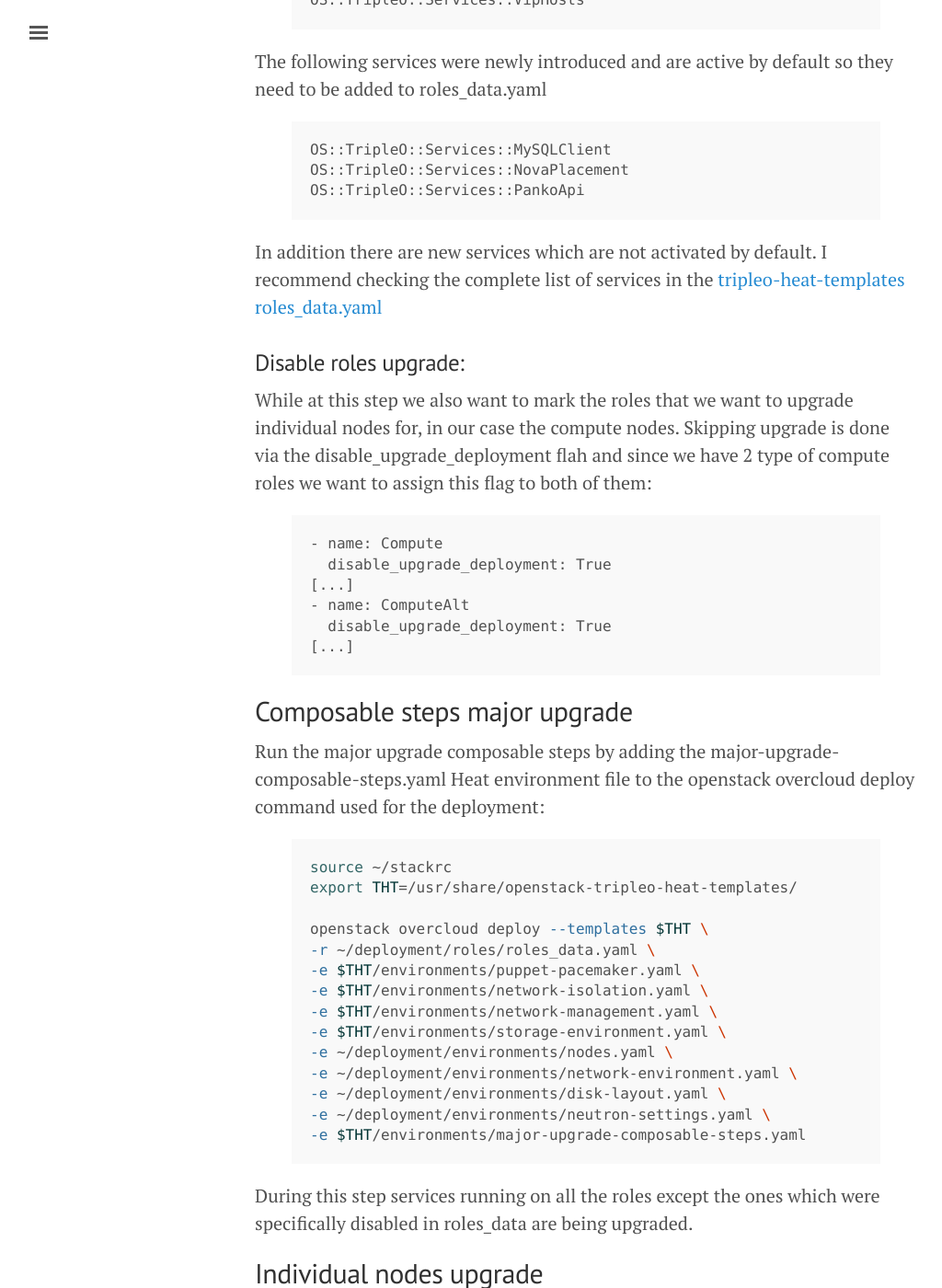
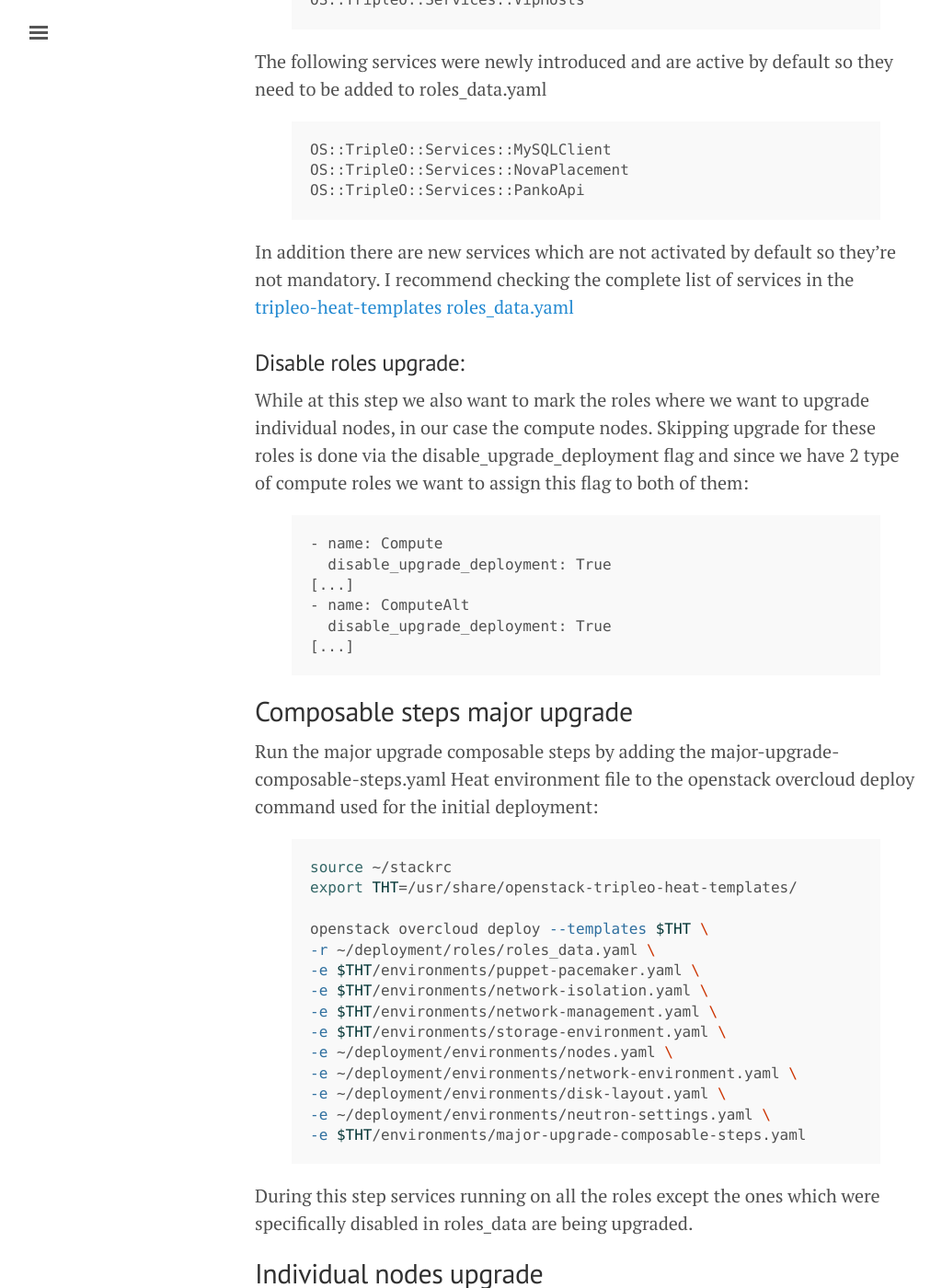
Before and after one commit to mcornea/mcornea.github.io, a Jekyll site: the page built from _posts/2017-05-14-newton-ocata-tripleo-upgrade.markdown, in a window 1280 px wide and 1400 px high, scrolled down 4077 px. Shown: the whole window at 92% size, without its empty margins (3-1027 px from the left). Built offline with Jekyll 4.4.1, drawn with Linux system fonts in a browser that asks for light colours; comment, search, counter and statistics services are not loaded; some of the changed text lies outside the part shown.

Commit message:
corrected typos in Upgrading Openstack from Newton to Ocata with TripleO post

```diff
--- a/_posts/2017-05-14-newton-ocata-tripleo-upgrade.markdown
+++ b/_posts/2017-05-14-newton-ocata-tripleo-upgrade.markdown
@@ -118,11 +118,11 @@ OS::TripleO::Services::NovaPlacement
 OS::TripleO::Services::PankoApi
 {% endhighlight %}
 
-In addition there are new services which are not activated by default. I recommend checking the complete list of services in the <a href="https://github.com/openstack/tripleo-heat-templates/blob/stable/ocata/roles_data.yaml" target="_blank">tripleo-heat-templates roles_data.yaml</a>
+In addition there are new services which are not activated by default so they're not mandatory. I recommend checking the complete list of services in the <a href="https://github.com/openstack/tripleo-heat-templates/blob/stable/ocata/roles_data.yaml" target="_blank">tripleo-heat-templates roles_data.yaml</a>
 
 ### Disable roles upgrade:
 
-While at this step we also want to mark the roles that we want to upgrade individual nodes for, in our case the compute nodes. Skipping upgrade is done via the disable_upgrade_deployment flah and since we have 2 type of compute roles we want to assign this flag to both of them:
+While at this step we also want to mark the roles where we want to upgrade individual nodes, in our case the compute nodes. Skipping upgrade for these roles is done via the disable_upgrade_deployment flag and since we have 2 type of compute roles we want to assign this flag to both of them:
 {% highlight bash %}
 - name: Compute
   disable_upgrade_deployment: True
@@ -135,7 +135,7 @@ While at this step we also want to mark the roles that we want to upgrade indivi
 
 ## Composable steps major upgrade
 
-Run the major upgrade composable steps by adding the major-upgrade-composable-steps.yaml Heat environment file to the openstack overcloud deploy command used for the deployment:
+Run the major upgrade composable steps by adding the major-upgrade-composable-steps.yaml Heat environment file to the openstack overcloud deploy command used for the initial deployment:
 
 {% highlight bash %}
 source ~/stackrc
```
Also changed, not shown: other parts of _posts/2017-05-14-newton-ocata-tripleo-upgrade.markdown (+2 -2 lines).
